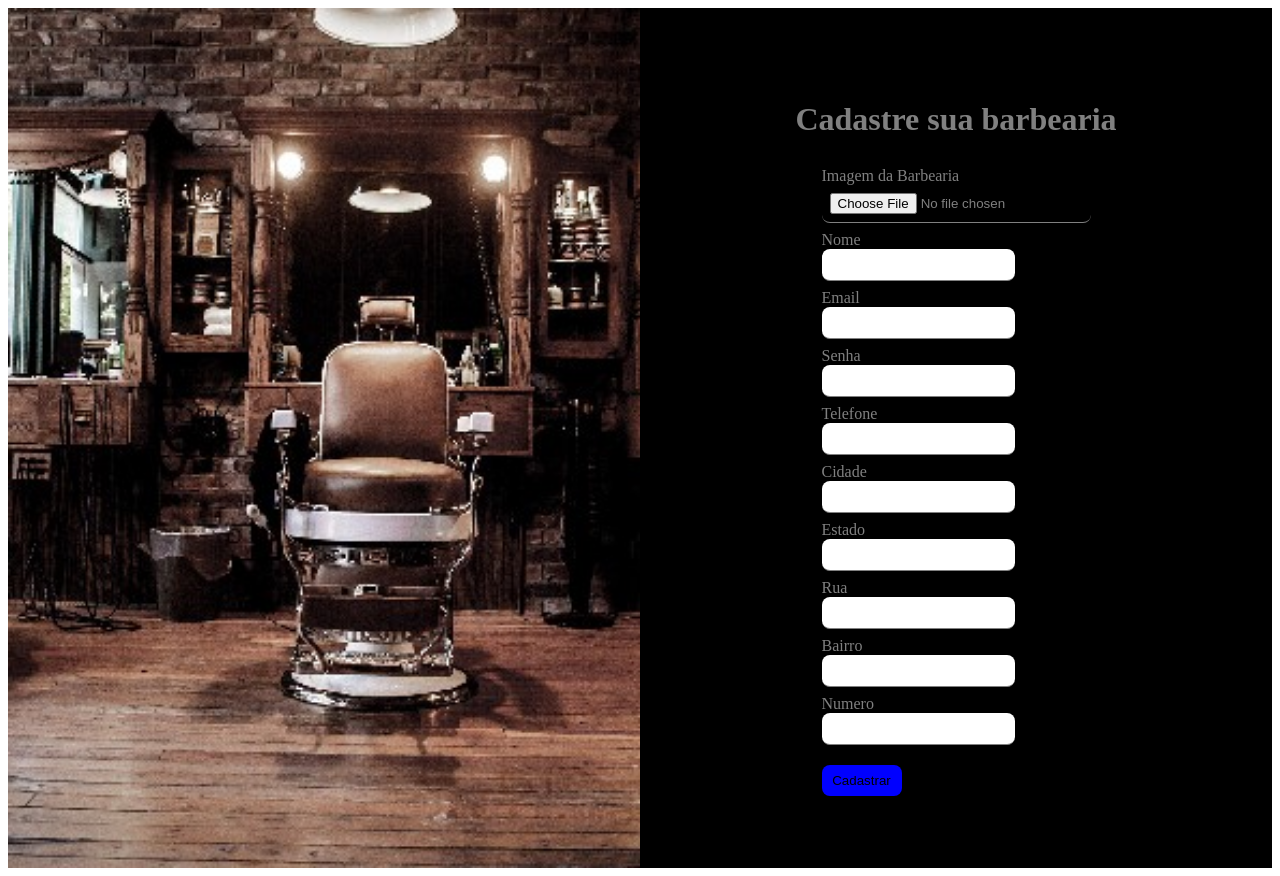
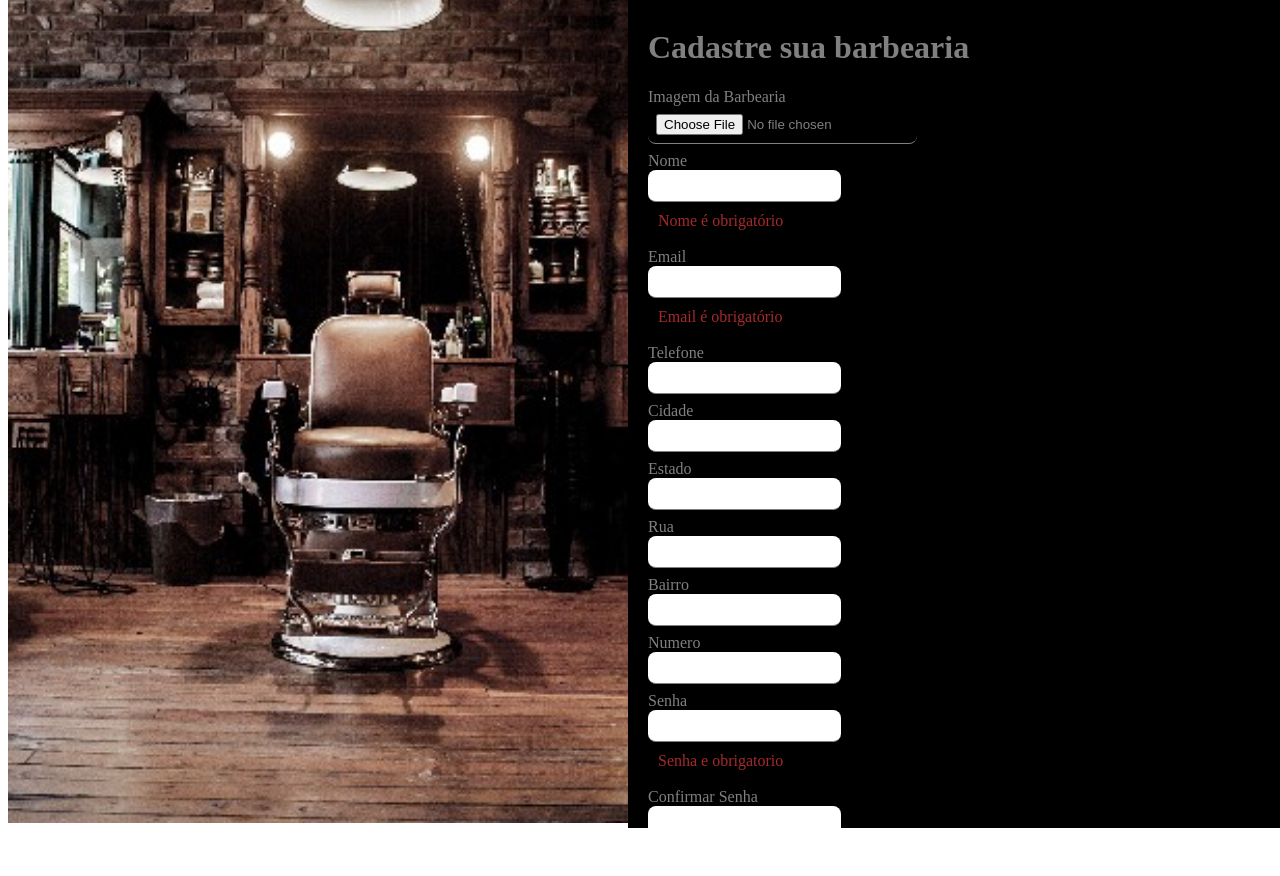
Before and after one commit to gamabn/Babearia-Angular, an Angular app: page /cadastro in a window 1280 px wide. After the commit the page ends 828 px from the top, so only its background shows below. Built offline with nearby package versions, Linux system fonts and the light colour scheme.

Commit message:
fix:Concertando formulario de cadstro

```diff
--- a/src/app/features/pages/cadastro/cadastro.css
+++ b/src/app/features/pages/cadastro/cadastro.css
@@ -2,6 +2,10 @@
   display: flex;
   flex-direction: row;
   align-items: center;
+  background-color: black;
+  width: 100vw;
+  height: 100vh
+
 }
 .container-box{
   background-image: url('./../../../../../public/barberBackNew.jpg');
@@ -9,18 +13,20 @@
   background-size: cover;
   width: 50vw;
   height: 100vh;
-  padding: 30px;
+  padding-top: 30px;
+
 }
 .formulario{
-  display: flex;
+  display: block;
   align-items: center;
   flex-direction: column;
   justify-content: center;
   background-color: black;
   width: 50vw;
   height: 100vh;
-  padding: 30px;
+  padding: 20px;
   color: gray;
+  overflow-y: auto;
 }
 .input-container{
   display: flex;
@@ -50,3 +56,21 @@ input{
   margin-top: 20px;
   border: none;
 }
+
+img{
+  width: 100%;
+  height: 50px;
+  display: flex;
+  align-items: center;
+  justify-content: center;;
+  border: none;
+  border-radius: 5%;
+}
+
+a{
+  text-decoration: none;
+  color: rgb(0, 255, 149);
+  margin-top: 15px;
+  padding: 10px;
+
+}
--- a/src/app/features/pages/cadastro/cadastro.html
+++ b/src/app/features/pages/cadastro/cadastro.html
@@ -3,13 +3,18 @@
   <div class="formulario">
     <h1>Cadastre sua barbearia</h1>
 
-    <form [formGroup]="form" (ngSubmit)="submit()">
+
+
+  <form [formGroup]="form" (ngSubmit)="submit()">
    <div class="input-container">
         <label for="">Imagem da Barbearia</label>
         <input
          id="imagem"
-         formControlName="imagem"
+        (change)="onImagemSelecionada($event)"
          type="file">
+           @if (imagemPreview) {
+            <img  [src]="imagemPreview" alt="Barbearia" width="200" />
+          }
    </div>
 
 
@@ -18,6 +23,9 @@
       <input
       formControlName="nome"
         type="text">
+         <div style="color: brown;padding: 10px;" *ngIf="mostrarErro('email', 'required')">
+        Nome é obrigatório
+      </div>
       </div>
 
     <div class="input-container">
@@ -25,15 +33,18 @@
       <input
       formControlName="email"
       type="text">
+
+      <div style="color: brown;padding: 10px;" *ngIf="mostrarErro('email', 'required')">
+        Email é obrigatório
+      </div>
+
+      <div style="color: brown;padding: 10px;" *ngIf="mostrarErro('email', 'email')">
+        Email inválido
+     </div>
+
     </div>
 
-    <div class="input-container">
-      <label for="senha">Senha</label>
-      <input
-     formControlName="password"
-      id="senha"
-      type="text">
-    </div>
+
 
     <div class="input-container">
       <label for="telefone">Telefone</label>
@@ -41,6 +52,9 @@
      formControlName="telefone"
       id="telefone"
        type="text">
+       <span style="color: brown; padding: 10px;" *ngIf="mostrarErro('telefone', 'pattern')">
+           Formato de telefone inválido. Use (DD) 999999999.
+       </span>
     </div>
 
     <div class="input-container">
@@ -79,9 +93,40 @@
       type="text">
     </div>
 
+    <div class="input-container">
+      <label for="senha">Senha</label>
+      <input
+     formControlName="password"
+      id="senha"
+      type="password">
+
+      <div style="color: brown;padding: 10px;" *ngIf="mostrarErro('password', 'required')">
+        Senha e obrigatorio
+      </div>
+    </div>
+
+    <div class="input-container">
+      <label for="senha">Confirmar Senha</label>
+      <input
+     formControlName="passwordConfirmation"
+
+      id="senha"
+      type="password">
+
+  <div style="color: brown;padding: 10px;" *ngIf="mostrarErro('password', 'required')">
+        Senha e obrigatorio
+      </div>
+
+      <div *ngIf="form.hasError('senhaDiferente') && form.get('passwordConfirmation')?.touched"
+         style="color:brown; padding:10px">
+           As senhas não conferem
+           </div>
+    </div>
+
     <button class="btn-login" (click)="submit()">
       Cadastrar
     </button>
+     <a href="/">logar</a>
     </form>
     <div>
 
--- a/src/app/features/pages/cadastro/cadastro.ts
+++ b/src/app/features/pages/cadastro/cadastro.ts
@@ -1,5 +1,5 @@
 import { Component } from '@angular/core';
-import { FormsModule, ReactiveFormsModule,FormControl, FormGroup, Validators} from '@angular/forms';
+import { FormsModule, ReactiveFormsModule, FormControl, FormGroup, Validators, AbstractControl, ValidationErrors } from '@angular/forms';
 import { CommonModule } from '@angular/common';
 import { Api } from '../../../core/services/api';
 
@@ -13,18 +13,72 @@ import { Api } from '../../../core/services/api';
 export class Cadastro {
  constructor(private api: Api) {}
 
+ validarTelefone(control: AbstractControl): ValidationErrors | null {
+   const value = control.value;
+   if (!value) return null;
+
+   const valid =
+     /^(?:\(\d{2}\)\s?)?\d{9}$/.test(value) || // (DD) 999999999
+     /^\d{2}\s\d{9}$/.test(value) ||           // DD 999999999
+     /^\d{11}$/.test(value);                   // 11999999999
+
+   return valid ? null : { telefoneInvalido: true };
+ }
+
  form = new FormGroup({
   nome: new FormControl('', [Validators.required, Validators.minLength(3)]),
   email: new FormControl('', [Validators.required, Validators.email]),
   password: new FormControl('', [Validators.required, Validators.minLength(6)]),
+  passwordConfirmation: new FormControl('', [Validators.required, Validators.minLength(6)]),
   city: new FormControl('', [Validators.required]),
   street: new FormControl('', [Validators.required]),
   number: new FormControl('', [Validators.required]),
   neighborhood: new FormControl('', [Validators.required]),
   estado: new FormControl('', [Validators.required]),
- telefone: new FormControl('', [Validators.required]),
-  imagem: new FormControl('', [Validators.required])
- })
+  //telefone: new FormControl('', [Validators.required, this.validarTelefone]),
+  telefone: new FormControl('', [
+  Validators.required,
+  Validators.pattern(/^(\(\d{2}\)\s?|\d{2}\s?)?\d{9}$/)
+]),
+  cep: new FormControl('', [Validators.required]),
+  imagem: new FormControl<File | null>(null)
+ },{ validators: this.senhaIgualValidator })
+
+ imagemPreview: string | null = null;
+
+onImagemSelecionada(event: Event) {
+  const input = event.target as HTMLInputElement;
+
+  if (!input.files || input.files.length === 0) return;
+
+  const file = input.files[0];
+
+  // Salva o arquivo no form (para envio backend)
+  this.form.patchValue({
+    imagem: file
+  });
+
+  // Preview da imagem
+  const reader = new FileReader();
+  reader.onload = () => {
+    this.imagemPreview = reader.result as string;
+  };
+  reader.readAsDataURL(file);
+}
+
+mostrarErro(campo: string, erro: string){
+  return this.form.get(campo)?.hasError(erro);
+
+}
+
+ senhaIgualValidator(group: AbstractControl): ValidationErrors | null {
+  const password = group.get('password')?.value;
+  const confirm = group.get('passwordConfirmation')?.value;
+
+  if (!password || !confirm) return null;
+
+  return password === confirm ? null : { senhaDiferente: true };
+}
 
  submit(){
   console.log(this.form.value);
--- a/src/app/features/pages/login/login.css
+++ b/src/app/features/pages/login/login.css
@@ -8,7 +8,8 @@
     background-repeat: no-repeat;
     background-size: cover;
     width: 100vw;
-    height: 800px;
+    height: 100vh;
+    overflow-y: auto;
     padding: 30px;
 }
 h1{
```
